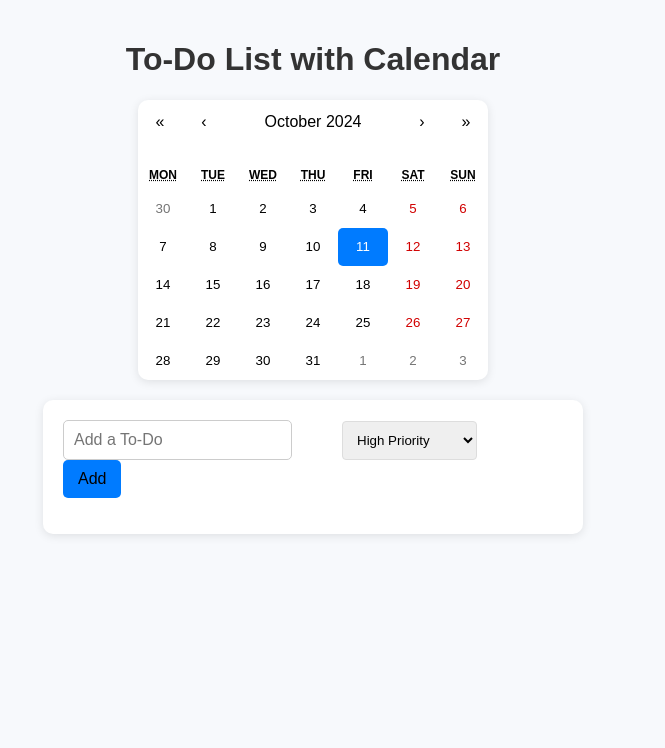
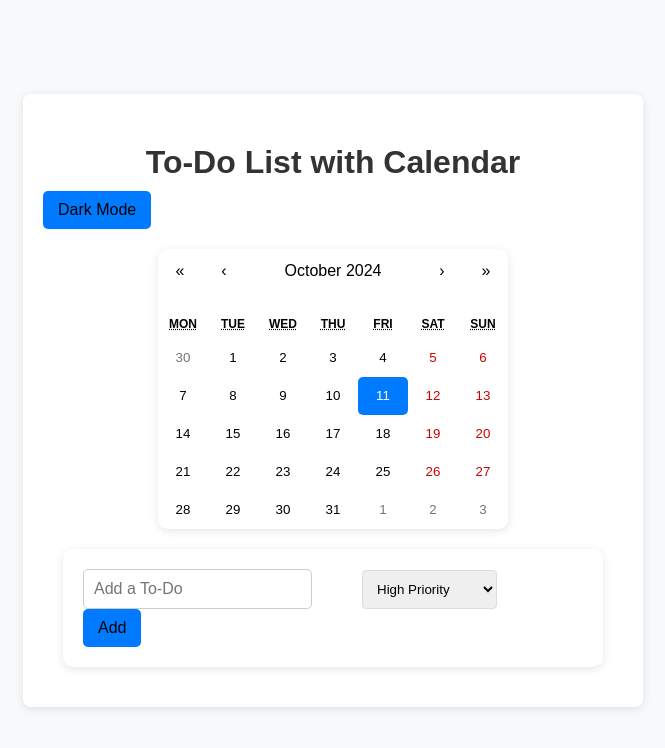
Before and after one commit to zoeznm/Todo_calendar, a React (Create React App) app in the folder todo-calendar/: page / in a window 1280 px wide. Shown: the top 748 px of the page, without its empty margins (327-992 px from the left). Built offline with nearby package versions, Linux system fonts and the light colour scheme.

Commit message:
다크모드 설정 완료

```diff
--- a/todo-calendar/src/App.css
+++ b/todo-calendar/src/App.css
@@ -1,13 +1,31 @@
+ * {
+  padding: 0;
+  margin: 0;
+ }
+ body {
+  font-family: Arial, sans-serif;
+  margin: 0;
+  padding: 0; /* 여백 제거 */
+  height: 100vh; /* 전체 높이 사용 */
+  display: flex; /* Flexbox 사용 */
+  align-items: center; /* 세로 가운데 정렬 */
+  justify-content: center; /* 가로 가운데 정렬 */
+  background-color: #f8f9fa; /* 기본 배경색 */
+}
 
-body {
-  font-family: 'Arial', sans-serif;
-  background-color: #f7f9fc;
-  margin: 0;
+.container {
+  max-width: 600px; /* 최대 너비 */
+  width: 100%; /* 너비 100% */
   padding: 20px;
+  background: white;
+  border-radius: 8px;
+  box-shadow: 0 2px 10px rgba(0, 0, 0, 0.1);
 }
 
 
 h1 {
+  margin-top: 30px;
+  margin-bottom: 10px;
   text-align: center;
   color: #333;
 }
@@ -104,3 +122,29 @@ li button {
 li button:hover {
   background-color: #c82333;
 }
+/* 다크 모드 스타일 */
+.dark-mode {
+  width: 100vw;
+  height: 100vh;
+  background-color: #121212;
+  display: flex; /* Flexbox 사용 */
+  align-items: center; /* 세로 가운데 정렬 */
+  justify-content: center; /* 가로 가운데 정렬 */
+}
+.dark-mode h1 {
+  color: #fff;
+}
+.dark-mode .container {
+  background-color: #333;
+}
+
+.dark-mode .todo-list {
+  background: #1e1e1e;
+  border: 1px solid #444;
+}
+
+.dark-mode input[type="text"],
+.dark-mode select {
+  background: #333;
+  border: 1px solid #555;
+}
--- a/todo-calendar/src/App.js
+++ b/todo-calendar/src/App.js
@@ -8,6 +8,7 @@ function App() {
     const [todos, setTodos] = useState({});
     const [input, setInput] = useState('');
     const [priority, setPriority] = useState(1); // 기본 우선순위 설정
+    const [isDarkMode, setIsDarkMode] = useState(false); // 다크 모드 상태
 
     const handleDateChange = (newDate) => {
         setDate(newDate);
@@ -20,7 +21,7 @@ function App() {
             ...prevTodos,
             [dateString]: [
                 ...(prevTodos[dateString] || []),
-                { text: input, completed: false, priority }, // 우선순위 추가
+                { text: input, completed: false, priority },
             ],
         }));
         setInput('');
@@ -48,13 +49,17 @@ function App() {
         return todos[dateString] ? 'has-todos' : null;
     };
 
-    // const sortedTodos = (todosArray) => {
-    //     return todosArray.sort((a, b) => a.priority - b.priority); // 우선순위로 정렬
-    // };
+    const toggleDarkMode = () => {
+        setIsDarkMode(!isDarkMode);
+    };
 
     return (
-        <div>
+        <div className={isDarkMode ? 'dark-mode' : ''}>
+            <div className="container">
                 <h1>To-Do List with Calendar</h1>
+                <button onClick={toggleDarkMode}>
+                    {isDarkMode ? 'Light Mode' : 'Dark Mode'}
+                </button>
                 <Calendar
                     onChange={handleDateChange}
                     value={date}
@@ -86,8 +91,9 @@ function App() {
                                 </span>
                                 <button onClick={() => deleteTodo(date.toISOString().split('T')[0], index)}>Delete</button>
                             </li>
-                    )).sort((a, b) => a.props.children[1].props.children.split(': ')[1] - b.props.children[1].props.children.split(': ')[1])}
+                        ))}
                     </ul>
+                </div>
             </div>
         </div>
     );
```
Lines whose indentation alone changed are shown as unchanged.
